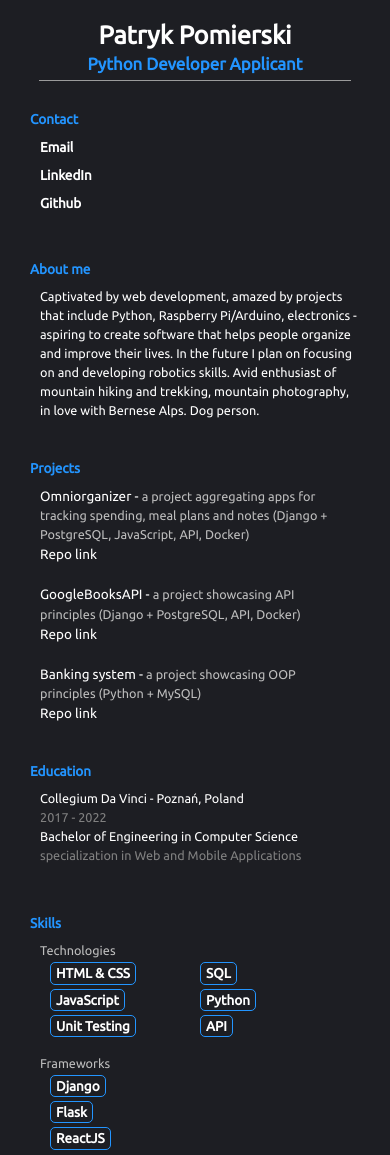
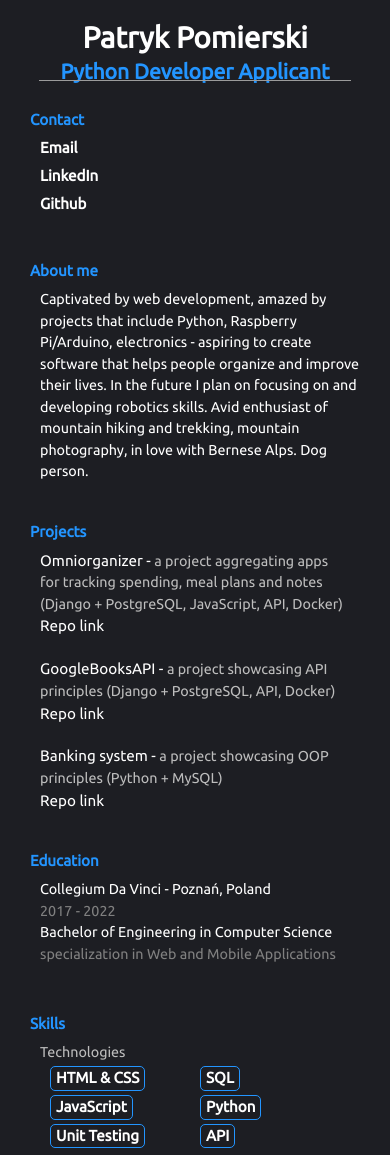
Before and after one commit to paka95/paka95.github.io, a plain HTML site: page index.html in a window 390 px wide. Shown: the top 1155 px of the page. Drawn offline with Linux system fonts and the light colour scheme.

Commit message:
Extended fonts

```diff
--- a/index.html
+++ b/index.html
@@ -4,7 +4,7 @@
     <meta charset="UTF-8">
     <meta name="viewport" content="width=device-width, initial-scale=1.0">
     <link rel="stylesheet" href="styles.css">
-    <title>Patryk Pomierski CV</title>
+    <title>Patryk Pomierski Business Card</title>
 </head>
 <body>
     <div id="container">
--- a/styles.css
+++ b/styles.css
@@ -173,6 +173,8 @@ a:hover {
     background-color: #2395FF;
 }
 
+
+
 @media (max-width: 1200px) {
     #container {
         width: 90%;
@@ -216,6 +218,8 @@ a:hover {
     }
 }
 
+
+
 @media (max-width: 750px) {
     #container {
         width: 100%;
@@ -243,15 +247,43 @@ a:hover {
     }
 
     #name {
-        font-size: 3vh;
+        font-size: 3.5vh;
     }
 
     #position {
-        font-size: 2vh;
+        font-size: 2.5vh;
     }
 
     .sep-hor {
         right: 10%;
         margin: 10px 0px;
     }
+
+    .heading {
+        font-size: 1.8vh;
+    }
+
+    a {
+        font-size: 1.8vh;
+    }
+
+    .about-font {
+        font-size: 1.7vh;
+    }
+
+    .projects-font {
+        font-size: 1.7vh;
+    }
+
+    .project-title {
+        font-size: 1.8vh;
+    }
+
+    .subcontent-title {
+        font-size: 1.7vh;
+    }
+
+    .column-item {
+        font-size: 1.8vh;
+    }
 }
```
